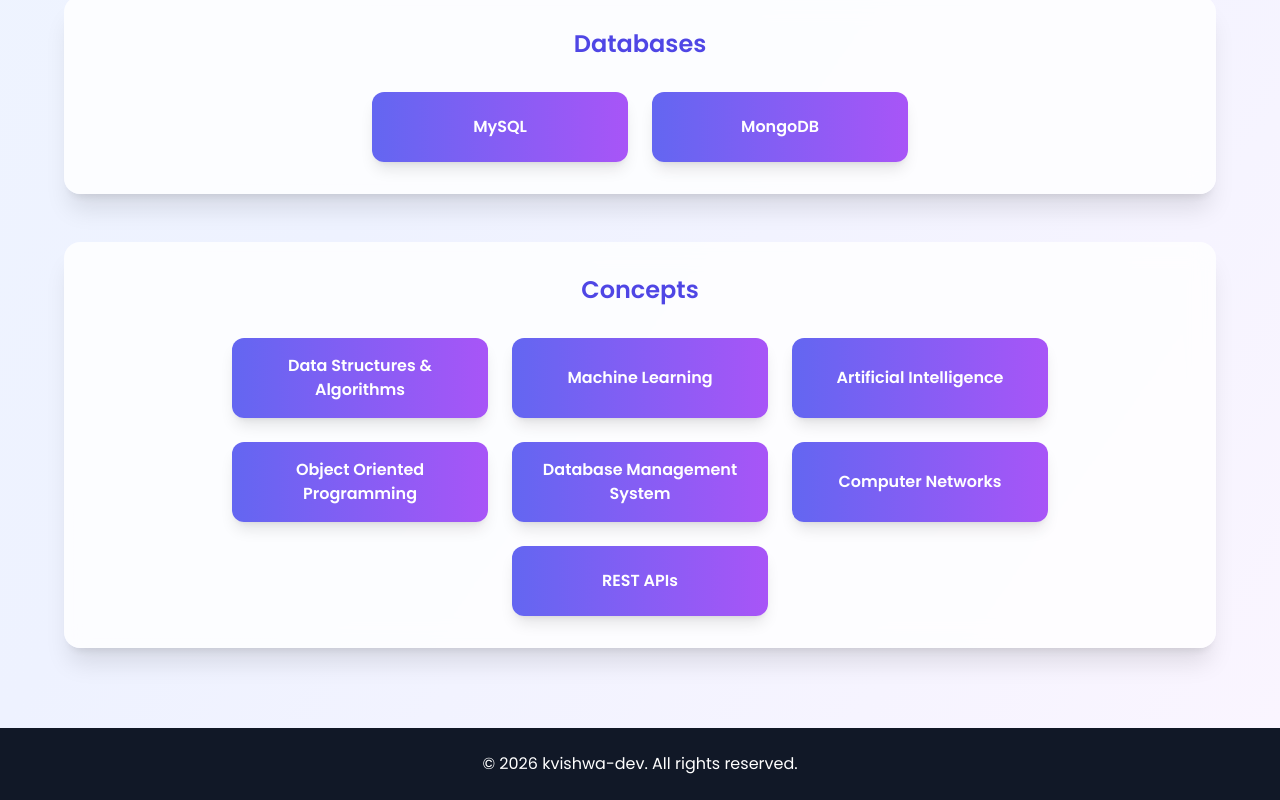
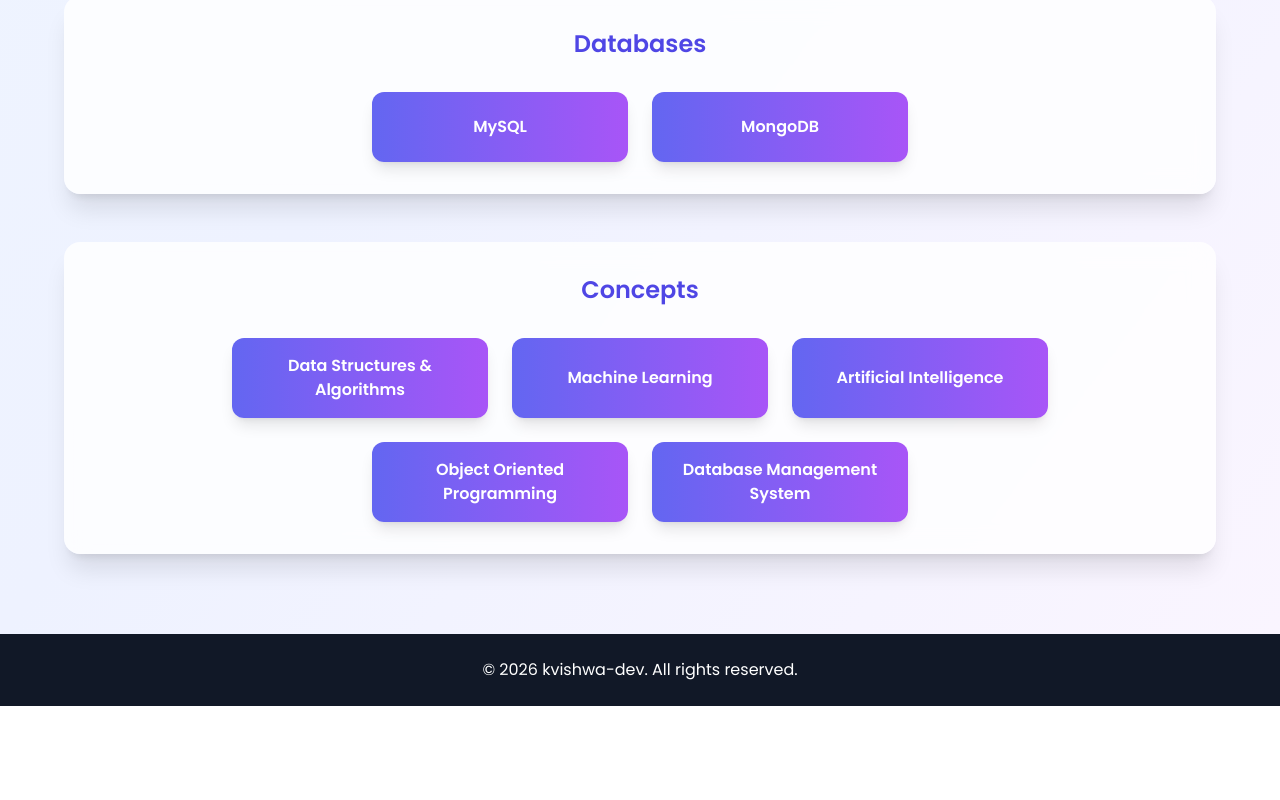
Before and after one commit to kvishwa-dev/kvishwa-dev, a React (Vite) app: page /skills in a window 1280 px wide. Shown: the part 1170-1970 px from the top of the page. After the commit the page ends 1876 px from the top, so only its background shows below. Built offline with nearby package versions, Linux system fonts and the light colour scheme.

Commit message:
update skills

```diff
--- a/src/pages/Skills.jsx
+++ b/src/pages/Skills.jsx
@@ -28,9 +28,7 @@ export default function Skills() {
       "Machine Learning",
       "Artificial Intelligence",
       "Object Oriented Programming",
-      "Database Management System",
-      "Computer Networks",
-      "REST APIs"
+      "Database Management System"
     ]
   }
 
```
